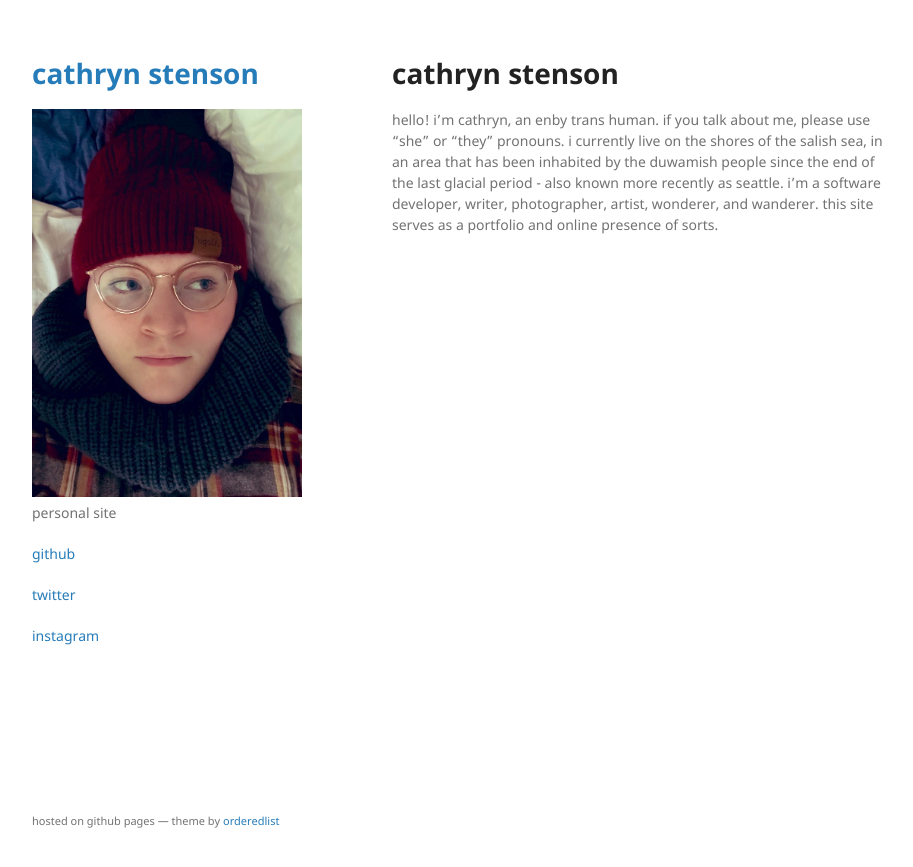
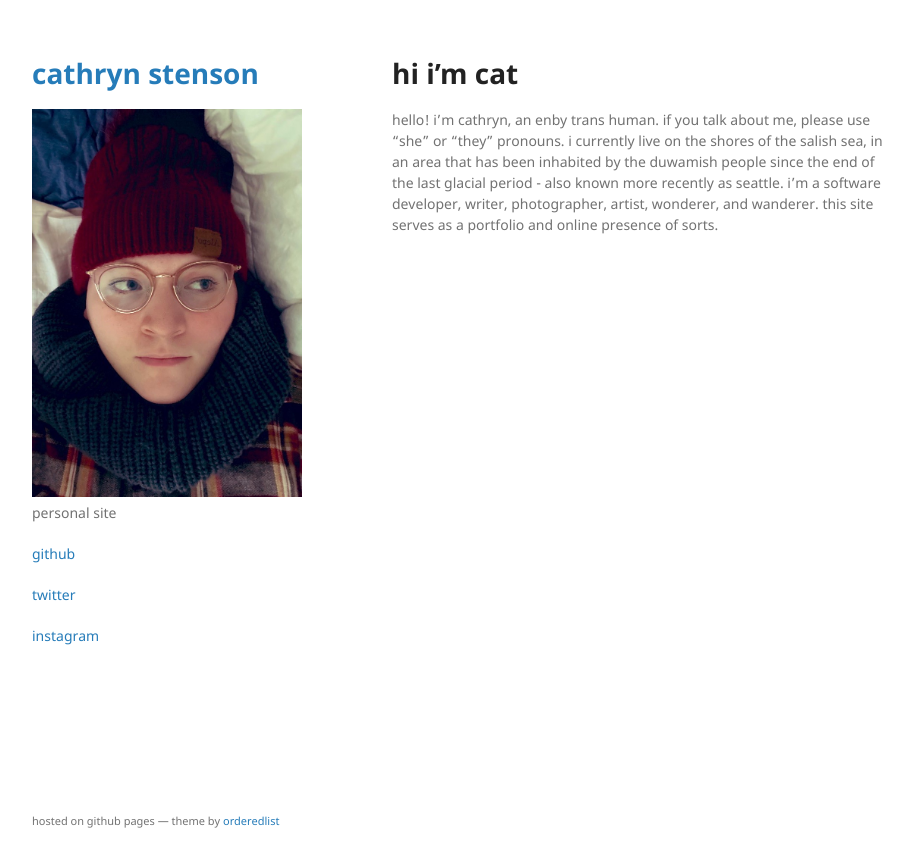
Before and after one commit to cathrynstenson/cathrynstenson.github.io, a Jekyll site: the page built from index.md, in a window 1280 px wide. Shown: the top 867 px of the page, without its empty margins (178-1091 px from the left). Built offline with Jekyll 4.4.1, drawn with Linux system fonts in a browser that asks for light colours; our own code applies the rules of GitHub Pages for plain Markdown files.

Commit message:
hi i'm cat

```diff
--- a/index.md
+++ b/index.md
@@ -2,6 +2,6 @@
 layout: default
 ---
 
-# cathryn stenson
+# hi i'm cat
 
 hello! i'm cathryn, an enby trans human. if you talk about me, please use "she" or "they" pronouns. i currently live on the shores of the salish sea, in an area that has been inhabited by the duwamish people since the end of the last glacial period - also known more recently as seattle. i'm a software developer, writer, photographer, artist, wonderer, and wanderer. this site serves as a portfolio and online presence of sorts.
```
